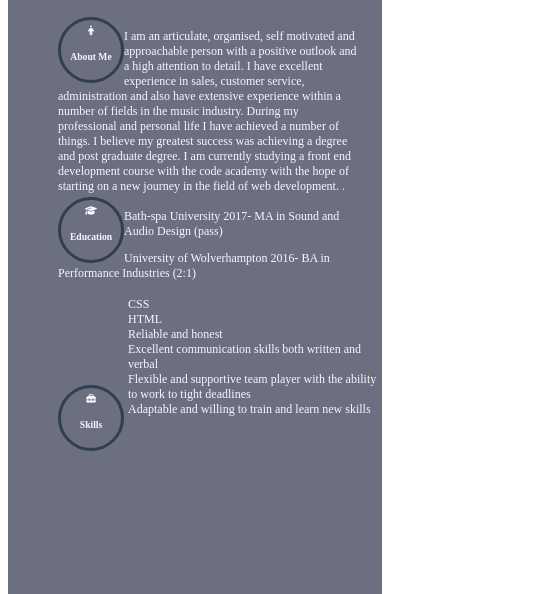
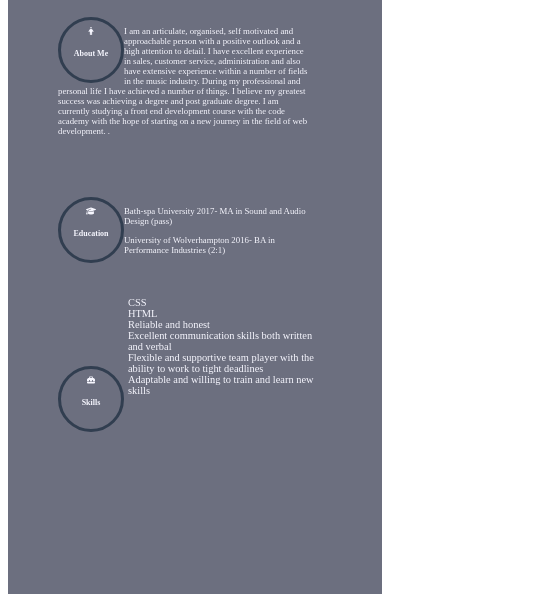
Before and after one commit to jamminben84/Project-1, a plain HTML site: page bio.html in a window 390 px wide. Shown: the part 161-755 px from the top of the page, 558 px wide, since content can reach past the window. Drawn offline with Linux system fonts and the light colour scheme.

Commit message:
edited bio page for responsiveness, added links  for portfolio

```diff
--- a/bio.html
+++ b/bio.html
@@ -11,6 +11,7 @@
 
 
     <title>Ben Ashby Portfolio</title>
+    <link rel="icon" type="image/x-icon" href="assets/images/favicon.jpg">
     <meta name="Ben Ashby Online Portfolio Biography Page" content="This is the biography page of an online portfolio for web developer Ben Ashby" />
 </head>
 
--- a/css/style.css
+++ b/css/style.css
@@ -387,6 +387,47 @@ a:hover {
 
 }
 
+/*--------Biography page media queries--------*/
+
+.bodybio i {
+    font-size: 70%;
+}
+
+.skillsicon {
+width: 80px;
+height: 80px;
+border-radius: 50%;
+}
+
+.educationicon {
+width: 80px;
+height: 80px;
+border-radius: 50%;
+}
+
+.aboutmeicondiv {
+width: 80px;
+height: 120px;
+border-radius: 50%;
+}
+
+p {
+    font-size: 80%;
+}
+
+.aboutme {
+    width: 600px;
+}
+
+.skills ul {
+    font-size: 100%;
+}
+
+.education {
+    height: 100px;
+}
+}
+
 @media(max-width: 400px) {
 
     .githubimage {
@@ -402,7 +443,7 @@ a:hover {
     /*--------Biography page media queries--------*/
 
     .bodybio i {
-        font-size: 80%;
+        font-size: 60%;
     }
 
     .skillsicon {
@@ -424,34 +465,34 @@ a:hover {
     }
 
     p {
-        font-size: 75%;
+        font-size: 55%;
     }
 
     .aboutme {
-        width: 300px;
+        width: 250px;
     }
 
     .skills {
-        width: 500px;
+        width: 400px;
 
     }
 
     .skills ul {
-        font-size: 75%;
-        width: 250px;
+        font-size: 65%;
+        width: 200px;
     }
 
     .education {
         height: 100px;
-        width: 300px;
+        width: 250px;
     }
 
     .bodybio i {
-        font-size: 60%;
+        font-size: 50%;
     }
 
     .bodybio h4 {
-        font-size: 60%;
+        font-size: 50%;
     }
 
     /*Portfolio Page Media Queries*/
```
Also changed, not shown: index.html (+2 -1 lines), portfolio.html (+4 -3 lines), assets/images/New Wireframe 1.png (added), assets/images/favicon.jpg (added), 1 other file.
